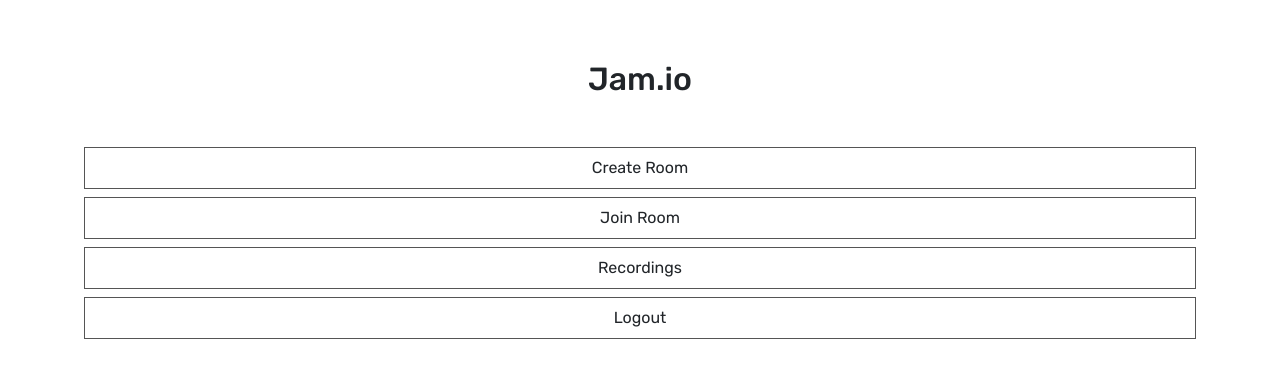
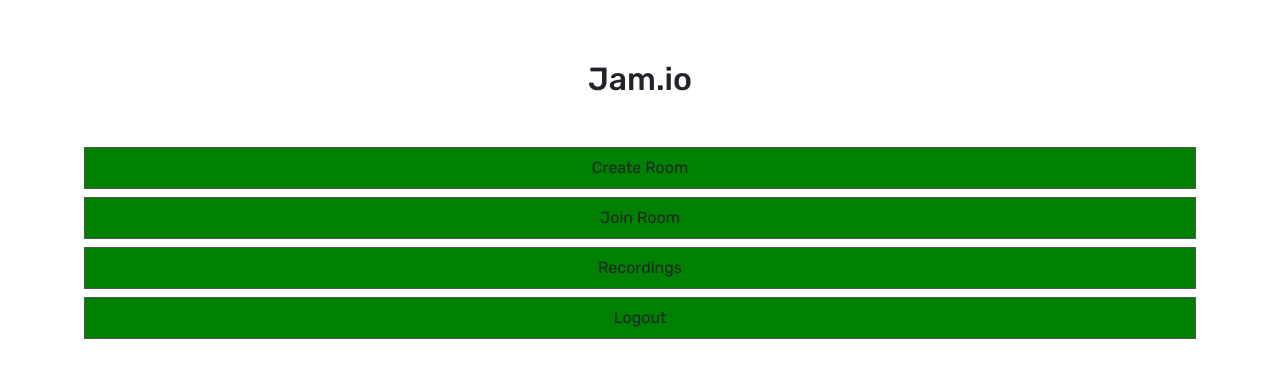
Before and after one commit to forrestzhang107/jam.io, a React (Create React App) app in the folder client/: page /auth/menu in a window 1280 px wide. Shown: the top 378 px of the page. Built offline with nearby package versions, Linux system fonts and the light colour scheme; no server answers.

Commit message:
Brian's init changes

```diff
--- /dev/null
+++ b/client/src/App.css
@@ -0,0 +1,3 @@
+.box-link{
+    background-color: green;
+}
--- a/client/src/App.js
+++ b/client/src/App.js
@@ -7,6 +7,7 @@ import Create from './Create'
 import Join from './Join'
 import Recordings from './Recordings'
 import Room from './Room'
+import "./App.css";
 
 function App() {
   return (
--- a/client/src/Join.js
+++ b/client/src/Join.js
@@ -5,7 +5,6 @@ import { Link } from 'react-router-dom'
 function Join(props) {
 
   const [data, setData] = useState(null)
-
   useEffect(() => {
     // const data = await GetRooms()
     // setData(data)
--- a/client/src/Login.js
+++ b/client/src/Login.js
@@ -1,7 +1,7 @@
 import React, { useState, useEffect } from 'react'
 import { Container } from 'react-bootstrap'
 import { Authenticate } from './services'
-
+import "./App.css";
 function Login() {
 
   // local state
--- a/client/src/Menu.js
+++ b/client/src/Menu.js
@@ -1,17 +1,26 @@
-import React from 'react'
+import React, {useEffect, useState} from 'react'
 import { Container } from 'react-bootstrap'
 import { Link } from 'react-router-dom'
-import { Logout } from './services'
-
+import { Logout, InRoom } from './services'
+import "./App.css";
 function Menu() {
 
   // JSX
+  const [roomJoined, setRoomJoined] = useState(false);
+  useEffect(() => {
+    async function check(){
+      if(await InRoom()){
+        setRoomJoined(true)
+      }
+    }
+    check()
+  },[])
 
   return (
     <Container>
     <h2 className='logo'>Jam.io</h2>
     <Link to='/auth/create' className='box-link'>Create Room</Link>
-    <Link to='/auth/join' className='box-link'>Join Room</Link>
+    {roomJoined ? (<Link to='/auth/room' className='box-link'>Rejoin Room</Link>) : (<Link to='/auth/join' className='box-link'>Join Room</Link>)}
     <Link to='/auth/recordings' className='box-link'>Recordings</Link>
     <div onClick={() => logout()} className='box-link'>Logout</div>
     </Container>
--- a/client/src/services.js
+++ b/client/src/services.js
@@ -15,3 +15,7 @@ export function CreateRoom(payload) {
 export function GetRoom(payload) {
   return axios.get('/api/get-room')
 }
+
+export function InRoom(){
+  return axios.get('/api/in-room');
+}
```
Also changed, not shown: 1 other file (tests, documents, lock files or other folders).
